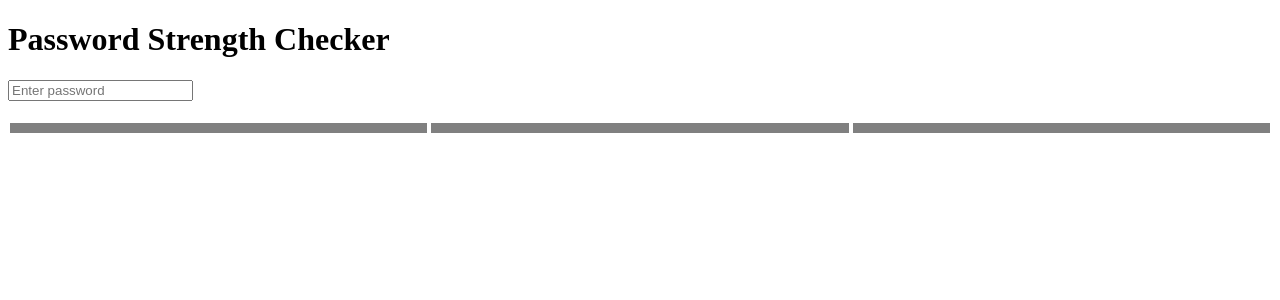
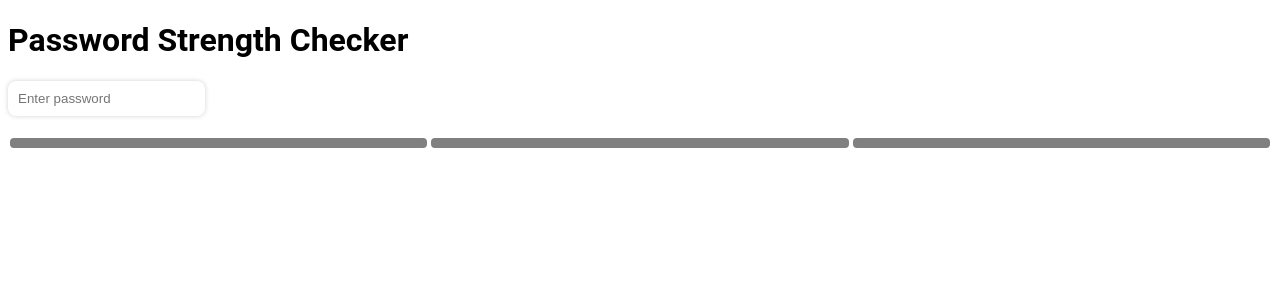
Before and after one commit to bestboost/Password_App, an Angular app in the folder password-strength-app/: page / in a window 1280 px wide. Shown: the top 300 px of the page. Built offline with nearby package versions, Linux system fonts and the light colour scheme.

Commit message:
add style

```diff
--- a/password-strength-app/src/app/app.component.css
+++ b/password-strength-app/src/app/app.component.css
@@ -0,0 +1,3 @@
+.app-container{
+     font-family: 'Roboto', sans-serif
+}
--- a/password-strength-app/src/app/password-strength/password-strength.component.css
+++ b/password-strength-app/src/app/password-strength/password-strength.component.css
@@ -1,6 +1,17 @@
 .input{
   margin-bottom: 20px;
+
+  border: none;
+  border-radius: 8px;
+  box-shadow: 0 0 5px rgba(0, 0, 0, 0.182);
+  padding: 10px;
+  outline: none;
 }
+
+input:focus {
+  box-shadow: 0 0 5px rgba(3, 24, 128, 0.5);
+}
+
 .strength-bar {
   display: flex;
 }
@@ -8,6 +19,7 @@
   height: 10px;
   flex: 1;
   margin: 2px;
+   border-radius: 4px;
 }
 .red {
   background-color: red;
```
